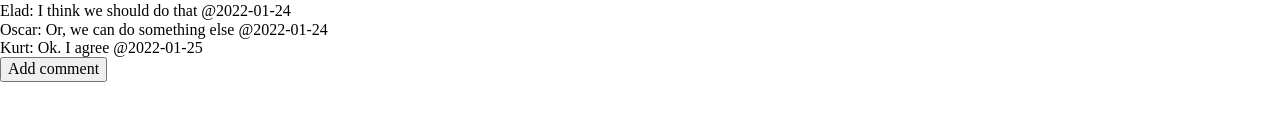
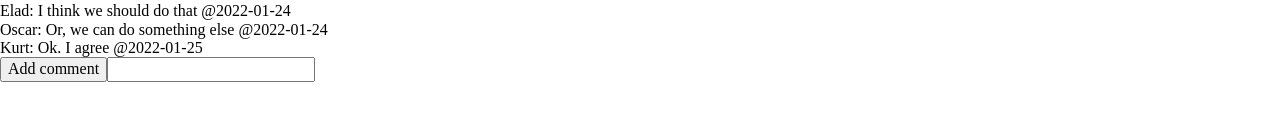
Before and after one commit to agiliteam-planner/agiliteam-front-end, a React (Create React App) app: page /task/new in a window 1280 px wide. Shown: the part 161-300 px from the top of the page. Built offline with nearby package versions, Linux system fonts and the light colour scheme.

Commit message:
adding new comments for Task is working!

```diff
--- a/src/components/TaskDetails.js
+++ b/src/components/TaskDetails.js
@@ -8,7 +8,12 @@ function TaskDetails(props) {
 
 	// temporary array of users
 	const users = ['Kurt', 'Oscar', 'Elad'];
+	const currentUser = 'Elad';
 
+	// New comment state
+	let [newComment, setNewComment] = useState('');
+
+	// Initialize Task state
 	const initialTaskState = {
 		title: 'New title',
 		description: 'Some more details',
@@ -36,6 +41,24 @@ function TaskDetails(props) {
 	const [taskState, setTaskState] = useState(initialTaskState);
 	console.log(taskState);
 
+	function handleComment(ev) {
+		ev.preventDefault();
+		const tmpTask = taskState;
+		const timeStamp = new Date().toISOString().slice(0, 10);
+		tmpTask.comments.push({
+			user: currentUser,
+			time: timeStamp,
+			content: newComment,
+		});
+		console.log(tmpTask);
+		setTaskState(tmpTask);
+		setNewComment('');
+	}
+
+	function handleCommentChange(ev) {
+		setNewComment(ev.target.value);
+	}
+
 	function handleChange(ev) {
 		// console.log('handle task details form');
 		setTaskState({ ...taskState, [ev.target.id]: ev.target.value });
@@ -43,7 +66,7 @@ function TaskDetails(props) {
 
 	return (
 		<div>
-			<form className='task-details-form'>
+			<form id='task-details-form'>
 				<label htmlFor='title'>Title</label>
 				<input
 					type='text'
@@ -103,7 +126,12 @@ function TaskDetails(props) {
 							);
 						})}
 					</div>
-					<button>Add comment</button>
+					<button onClick={handleComment}>Add comment</button>
+					<input
+						type='text'
+						id='new_comment'
+						value={newComment}
+						onChange={handleCommentChange}></input>
 				</div>
 			</form>
 		</div>
```
